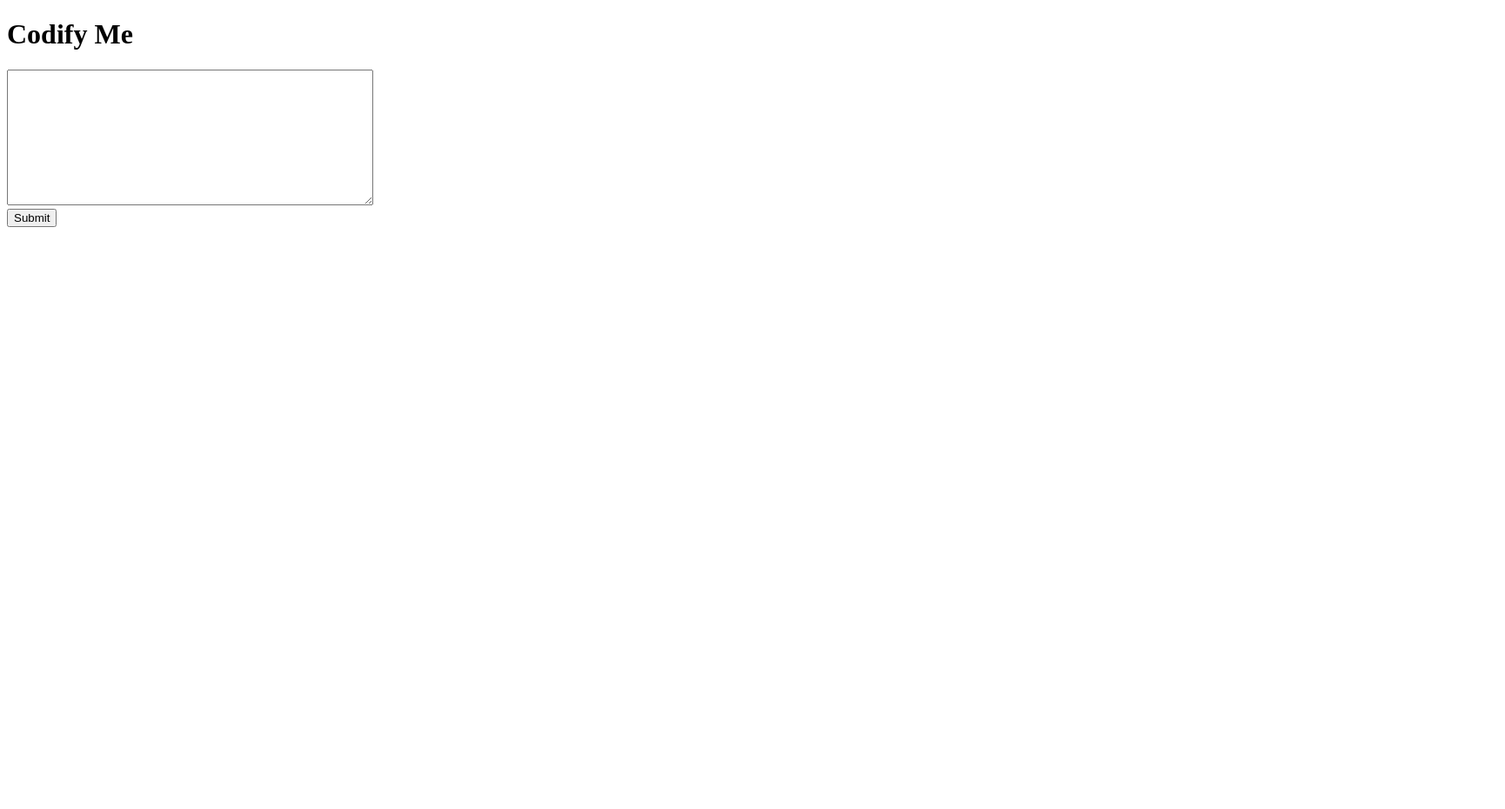
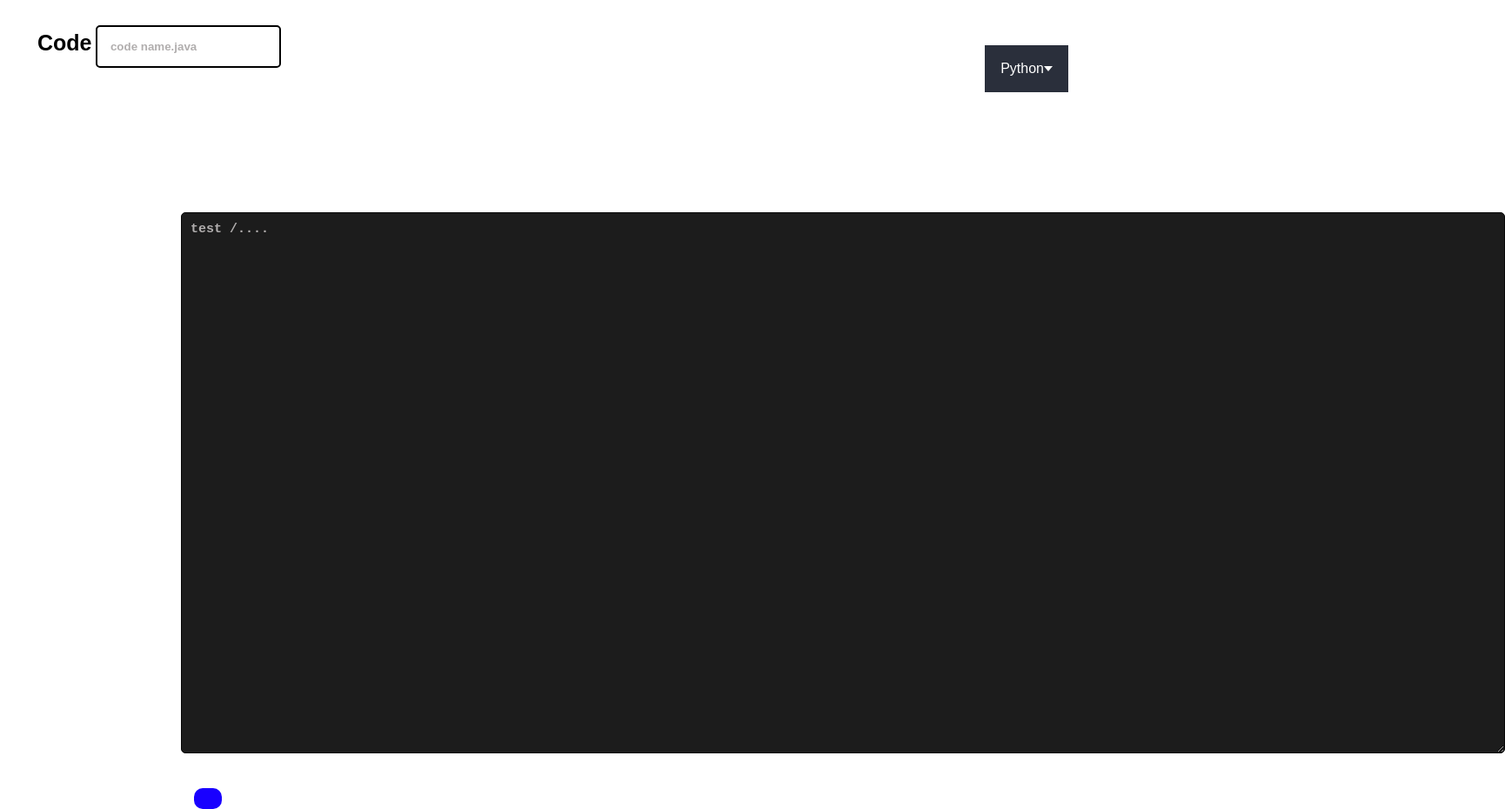
Before and after one commit to Santhosh-Develops/codify, a website: page index.html in a window 1280 px wide. Shown: the whole page at 87% size, 1730 px wide, since content can reach past the window. Before the commit the page ends 800 px from the top, so only its background shows below. Drawn offline with Linux system fonts and the light colour scheme.

Commit message:
Front page

```diff
--- a/index.html
+++ b/index.html
@@ -3,17 +3,49 @@
 <head>
     <meta charset="UTF-8">
     <meta name="viewport" content="width=device-width, initial-scale=1.0">
-    <title>Codify Me</title>
+    <title>Document</title>
+    <link rel="stylesheet" href="style.css">
+    <link rel="stylesheet" href="https://cdnjs.cloudflare.com/ajax/libs/font-awesome/4.7.0/css/font-awesome.min.css">
 </head>
 <body>
-   <h1>Codify Me</h1>
-   <textarea id="editor" rows="10" cols="50"></textarea>
-   <br>
-   <button onclick="saveText()">Submit</button>
-   <!-- <script>
-    function saveText(){
-        const text=document.getElementById('editor').value;
-        //fetch('/save',{method:'POST',headers:{'Content-type':'application/x-www-form-urlencoded'},body:`text=${encodeURIComponent(text)}`}).then(response=>{if(response.redirected){window.location.href=response.url;}}).catch(error =>console.error(error));}
-   </script> -->
+<header>
+
+<div class="inputname">
+  <form action="">
+    <label for="name">Code</label>
+    <input type="text" id="name" placeholder="code name.java">
+  </form>
+</div>
+
+<div class="navbar">
+
+    <div class="dropdown">
+        <div class="select">
+            <span class="selected">Python</span>
+            <div class="caret"></div>
+        </div>
+        <ul class="menu">
+            <li class="active">Python</li>
+            <li>Java</li>
+            <li>C</li>
+        </ul>
+
+    </div>
+
+      </div>
+    </div>
+</div>
+</header>
+
+<br>
+<br>
+
+<div class="testcodebox">
+  <form action="" class="formbox">
+    <textarea name="subject" id="subject" placeholder="test /...."></textarea>
+    <button class="submit" type="submit"><a href=""</button>
+  </form>
+</div>
+
 </body>
 </html>
--- a/model/textModel.js
+++ b/model/textModel.js
@@ -1,7 +1,9 @@
 const mongoose = require('mongoose')
 const Schema = mongoose.Schema
 const textSchema = new Schema({
-    text:{type:String,require:true}
+    text:{type:String,require:true},
+    lang : {type:String,enum:['Python','Java','C'],require:true},
+    fname : {type : String,require:true}
 })
 
 module.exports=mongoose.model('text',textSchema)
--- /dev/null
+++ b/style.css
@@ -0,0 +1,155 @@
+body {
+    font-family: Arial, Helvetica, sans-serif;
+}
+
+::placeholder{
+    color: #b1aeae;
+}
+form {
+    position: absolute;
+    left: 20px;
+    top: 1px;
+}
+input[type=text] {
+    padding: 15px;
+    border: 2px solid #000000;
+    border-radius: 5px;
+    color: #000000;
+    font-weight: 800
+}
+label[for=name] {
+    font-weight: bolder;
+    font-size: 25px;
+    color: #000000;
+}
+.inputname {
+    position: relative;
+    left: 15px;
+    top: 20px;
+}
+.header {
+    border: none;
+    padding: 10px;
+}
+
+.navbar {
+    overflow: hidden;
+    display: inline;
+    position: absolute;
+    top: 20px;
+    right: 20px;
+
+}
+
+.navbar a {
+    float: left;
+    font-size: 20px;
+    color: rgb(255, 255, 255);
+    background-color: rgb(72, 44, 173);
+    text-align: center;
+    padding: 14px 16px;
+    border: none;
+    border-radius: 10px;
+    text-decoration: none;
+}
+.dropdown{
+    min-width: none;
+    position: relative;
+    margin: 2em;
+}
+.dropdown *{
+    box-sizing: border-box;
+}
+.select{
+    background: #2a2f3b;
+    color: #fff;
+    display: flex;
+    justify-content: space-between;
+    align-items: center;
+    border: 2px #2a2f3b solid;
+    border-radius: 0,5em;
+    padding: 1em;
+    cursor: pointer;
+    transition:0.3s;
+}
+.select-clicked{
+    border: 2px #26489a solid;
+    box-shadow: 0 0 0.8em #26489a;
+
+}
+.select:hover{
+    background: #081c44;
+}
+.caret{
+    width: 0;
+    height: 0;
+    border-left: 5px solid transparent;
+    border-right: 5px solid transparent;
+    border-top: 6px solid #fff;
+    transition: 0.3s;
+}
+.caret-rotate{
+    transform: rotate(180deg);
+}
+.menu{
+    list-style: none;
+    padding: 0.2em 0.5em;
+    background:#081c44 ;
+    border: 1px  #26489a solid;
+    box-shadow: 0 0.5em1em rgba(0,0,0,00.2em);
+    border-radius: 0.5em;
+    color: #9fa5b5;
+    position: absolute;
+    top: 3em;
+    left: 50%;
+    width: 100%;
+    transform: translate(-50%)
+    opacity : 0;
+    display : none;
+    transistion : 0.2s;
+
+}
+  .editercontainer {
+    position: relative;
+  }
+ .submitbutton{
+    position: absolute;
+  }
+ .testcodebox{
+    position: relative;
+}
+textarea {
+    border: 1px solid rgb(7, 7, 7);
+    border-radius: 5px;
+    color: #ffffff;
+    background-color: #1c1c1c;
+    height: 600px;
+    width: 1500px;
+    font-size: 15px;
+    font-weight: 600;
+    padding: 10px;
+}
+.formbox {
+    position:absolute;
+    top: 200px;
+    left: 200px;
+}
+
+
+
+
+ .submit{
+    position: absolute;
+    bottom: -60px;
+    left: 15px;
+    font-size: 20px;
+    font-weight: bold;
+    background-color: rgb(25, 0, 255);
+    color: #ffffff;
+    border: none;
+    padding: 12px 16px;
+    border-radius: 10px;
+ }
+ .submit:hover{
+    background-color: rgb(106, 90, 246);
+ }
```
